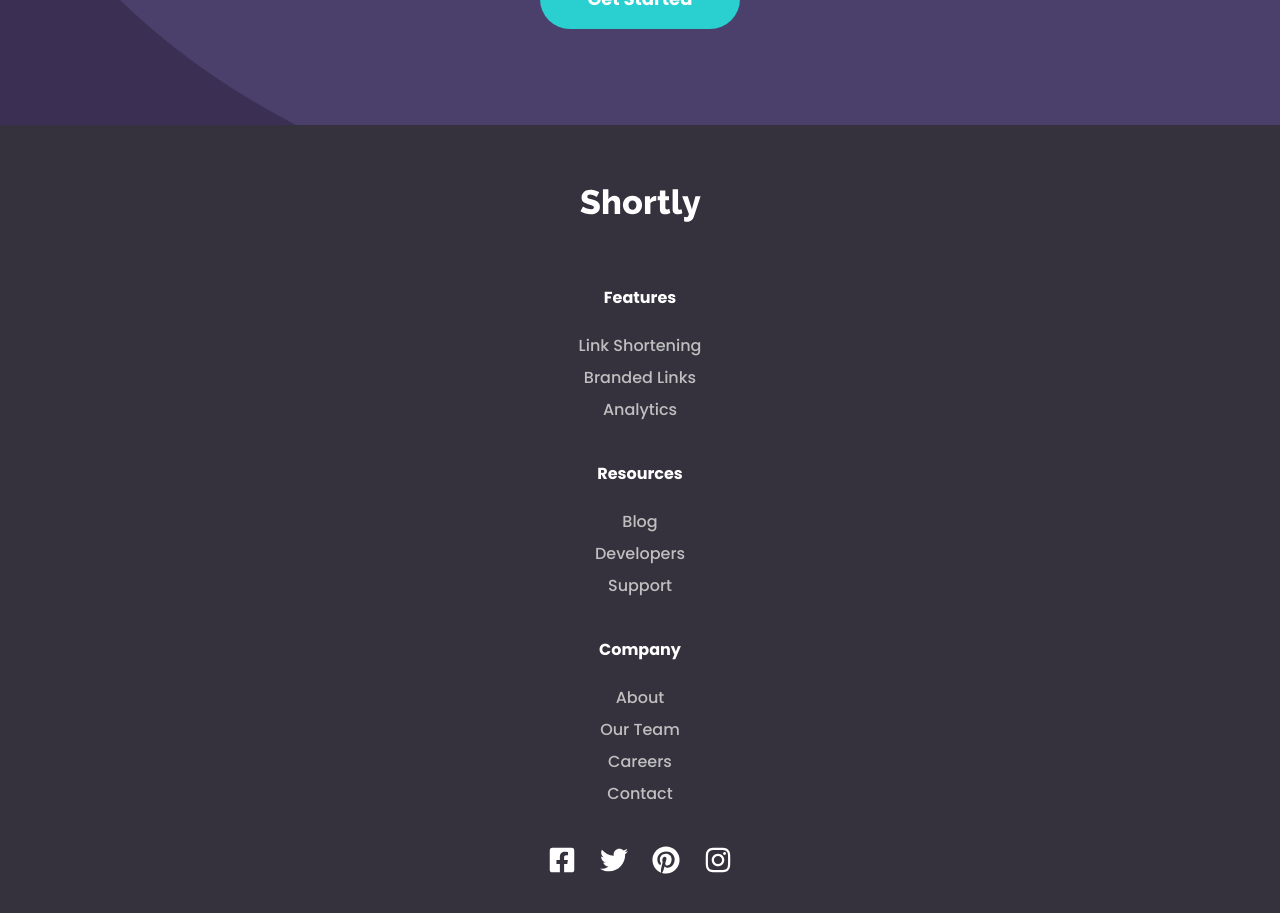
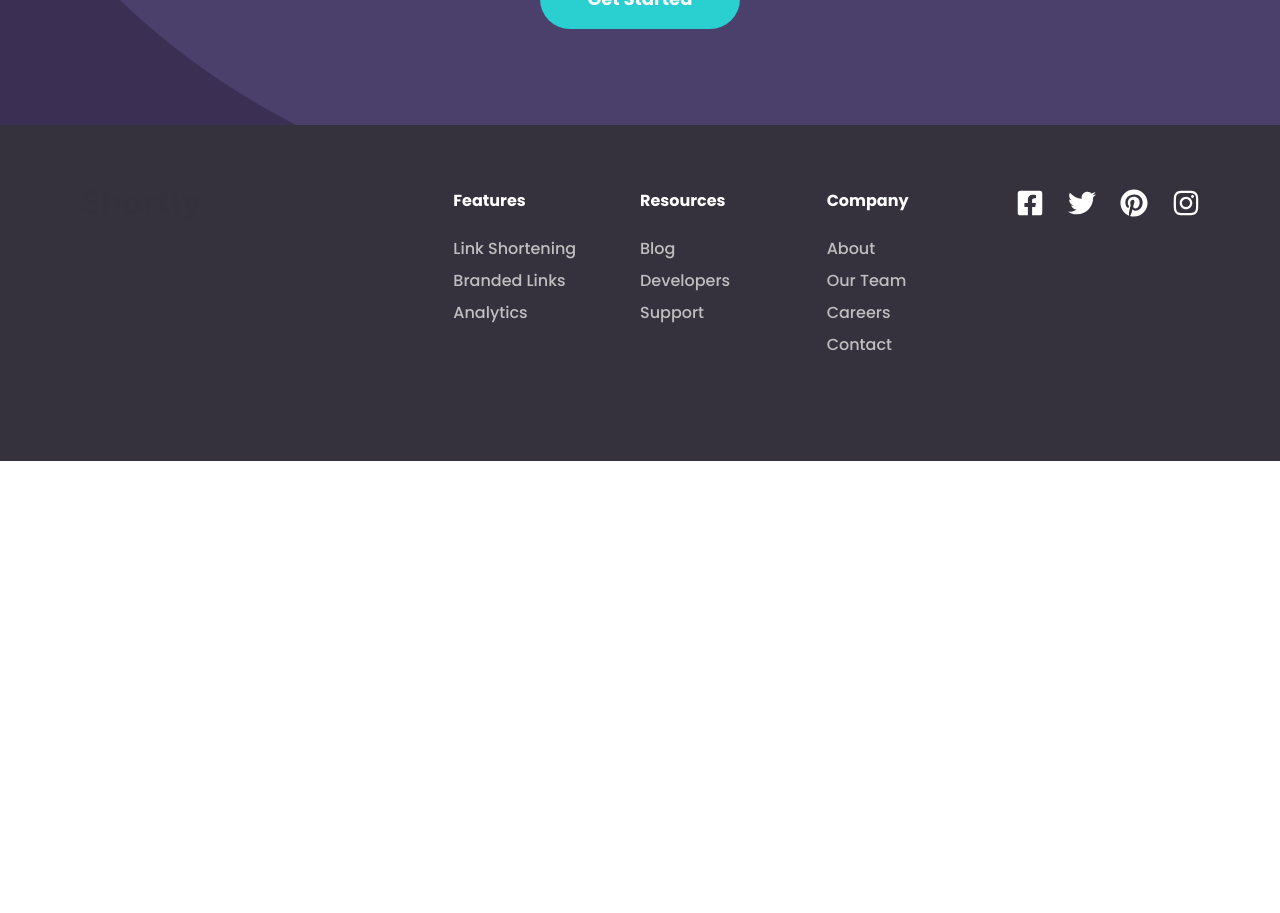
Before and after one commit to christycrt/url-shorten-api, a Next.js app: page / in a window 1280 px wide. Shown: the part 2200-3113 px from the top of the page. After the commit the page ends 2661 px from the top, so only its background shows below. Built offline with nearby package versions, Linux system fonts and the light colour scheme.

Commit message:
[UPDATE] footer layout

```diff
--- a/components/Footer.tsx
+++ b/components/Footer.tsx
@@ -22,9 +22,16 @@ const data = [
 
 const Footer = () => {
   return (
-    <div className="flex flex-col text-center bg-very-dark-blue py-16">
-      <div className="flex justify-center mb-16">
-        <img className="logo1 w-[121px]" src="images/logo.svg" alt="logo" />
+    <div className="bg-very-dark-blue">
+      <div className="flex flex-col text-center py-16 lg:container lg:grid lg:grid-cols-[4fr_2fr_2fr_2fr_2fr] lg:text-left">
+        <div className="flex justify-center mb-16 lg:justify-start lg:mb-0">
+          <div>
+            <img
+              className="logo-footer w-[121px] lg:h-auto"
+              src="images/logo.svg"
+              alt="logo"
+            />
+          </div>
         </div>
         {data.map((item) => {
           return (
@@ -32,17 +39,18 @@ const Footer = () => {
               <p className="font-bold text-white mb-6">{item.title}</p>
               <div className="flex flex-col text-gray space-y-2 mb-10">
                 {item.links.map((link) => {
-                return <a key={link}>{link}</a>;
+                  return <a className="hover:text-cyan cursor-pointer" key={link}>{link}</a>;
                 })}
               </div>
             </div>
           );
         })}
-      <div className="flex justify-center text-white space-x-6">
-        <FaFacebookSquare className="text-2xl" />
-        <FaTwitter className="text-2xl" />
-        <FaPinterest className="text-2xl" />
-        <FaInstagram className="text-2xl" />
+        <div className="flex justify-center text-white space-x-6 lg:justify-end">
+          <FaFacebookSquare className="text-2xl hover:text-cyan cursor-pointer" />
+          <FaTwitter className="text-2xl hover:text-cyan cursor-pointer" />
+          <FaPinterest className="text-2xl hover:text-cyan cursor-pointer" />
+          <FaInstagram className="text-2xl hover:text-cyan cursor-pointer" />
+        </div>
       </div>
     </div>
   );
```
Lines whose indentation alone changed are shown as unchanged.
